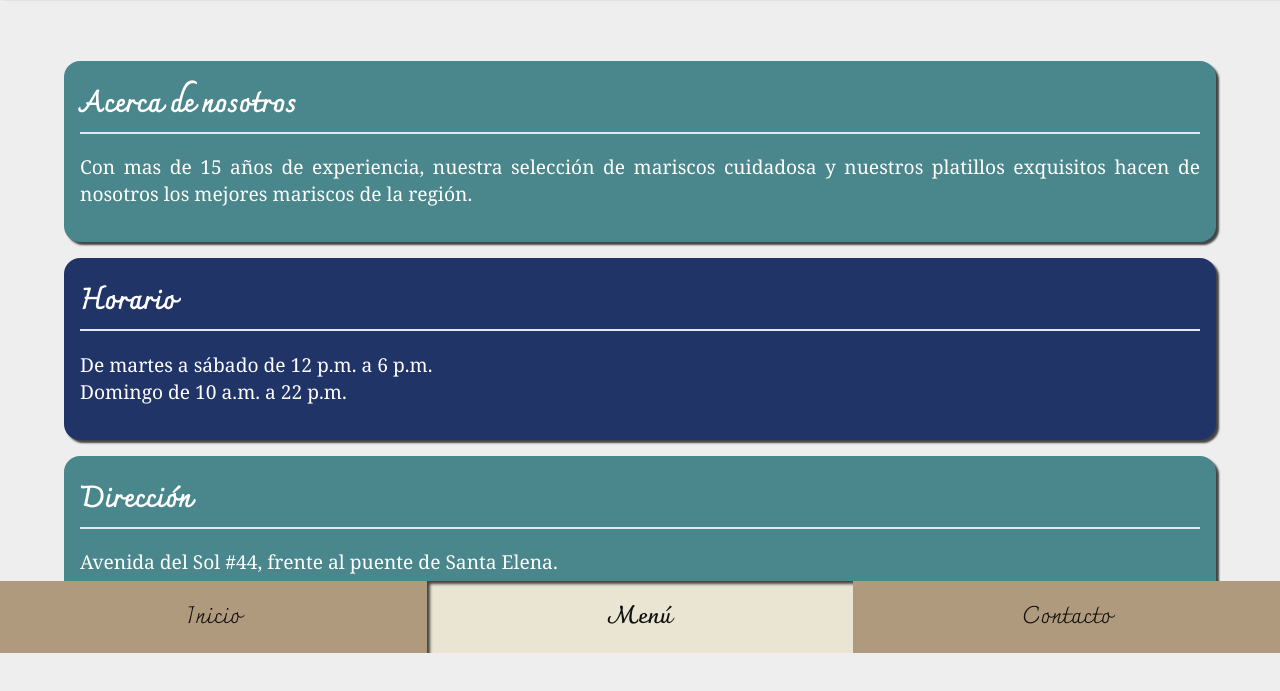
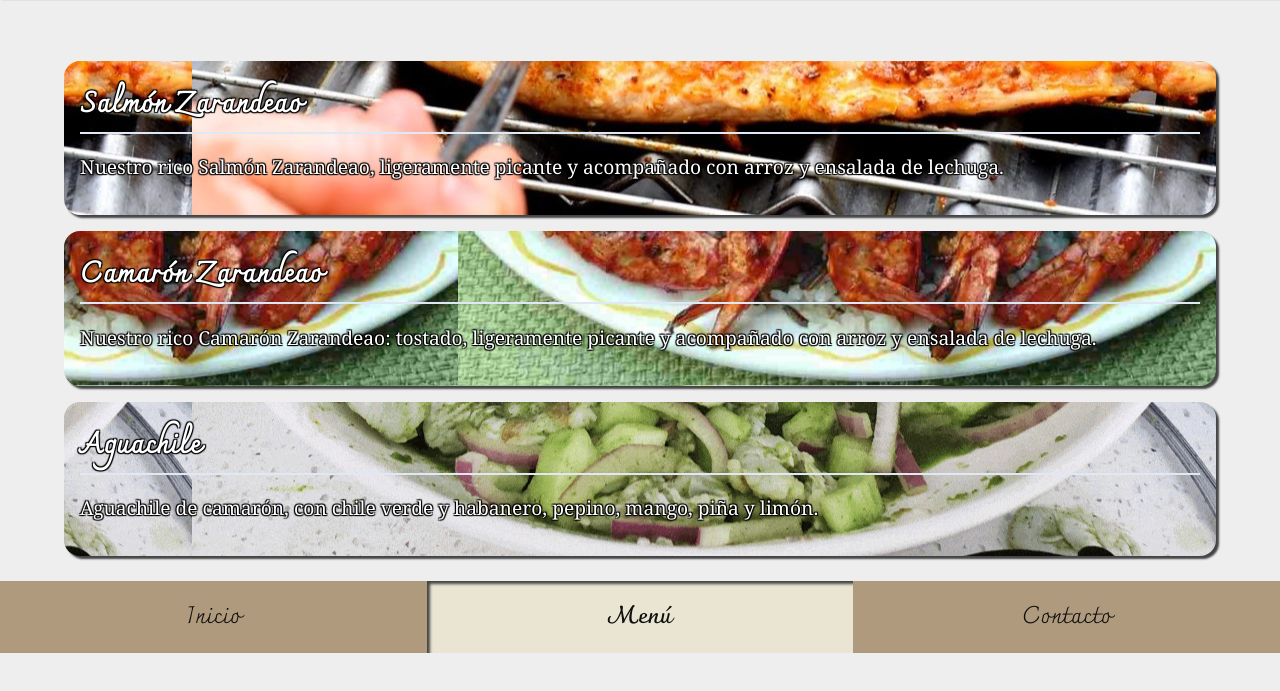
Before and after one commit to ralberrto/restaurant-page, a website built with webpack: page dist/index.html in a window 1280 px wide. Both pictures are taken after a click on the button "Menú". Shown: the part 147-838 px from the top of the page. Built offline with nearby package versions, Linux system fonts and the light colour scheme.

Commit message:
Add menu page and make menu tab functional

```diff
--- a/src/index.js
+++ b/src/index.js
@@ -1,5 +1,6 @@
 import "./style.css";
 import * as home from "./home";
+import * as menu from "./menu";
 
 const container = document.querySelector("div#container");
 const btns = document.querySelectorAll("footer button");
@@ -12,18 +13,28 @@ const clearContainer = function() {
     container.innerHTML = "";
 };
 
+const clearAll = function() {
+    makeBtnsInactive();
+    clearContainer();
+};
+
 const homeAction = function() {
-    makeBtnsInactive();
+    clearAll();
     this.classList.add("active");
-    clearContainer();
     container.append(home.genContent());
+};
+
+const menuAction = function() {
+    clearAll();
+    this.classList.add("active");
+    container.append(menu.genContent());
 };
 
 const homeBtn = document.querySelector("button#home");
 homeBtn.onclick = homeAction;
 
 const menuBtn = document.querySelector("button#menu");
-menuBtn.onclick = homeAction;
+menuBtn.onclick = menuAction;
 
 const contactBtn = document.querySelector("button#contact");
 contactBtn.onclick = homeAction;
--- /dev/null
+++ b/src/menu.js
@@ -0,0 +1,62 @@
+import fish from "./images/salmon.jpg";
+import shrimp from "./images/camaron.jpg";
+import aguachile from "./images/aguachile.gif";
+
+const makeHeader = function() {
+    const hdr = document.createElement("header");
+    const h1 = document.createElement("h1");
+    h1.textContent = "Mariscos que llenan tu corazón";
+    hdr.appendChild(h1);
+    return hdr;
+};
+
+const makeCard = function(title, text, imgSrc) {
+    const card = document.createElement("div");
+    card.style.backgroundImage = `url(${imgSrc})`;
+    card.style.backgroundPosition = "bottom right";
+    const titleBox = document.createElement("h2");
+    titleBox.textContent = title;
+    const body = document.createElement("p");
+    body.innerHTML = text;
+    card.appendChild(titleBox);
+    const line = document.createElement("hr");
+    card.appendChild(line);
+    card.appendChild(body);
+    return card;
+};
+
+const makeMenuSection = function() {
+    const section = document.createElement("section");
+
+    const descriptionCrd = makeCard(
+        "Salmón Zarandeao",
+        "Nuestro rico Salmón Zarandeao, ligeramente picante y acompañado con arroz y ensalada de lechuga.",
+        fish
+        );
+    section.appendChild(descriptionCrd);
+
+    const hoursCrd = makeCard(
+        "Camarón Zarandeao",
+        "Nuestro rico Camarón Zarandeao: tostado, ligeramente picante y acompañado con arroz y ensalada de lechuga.",
+        shrimp
+    );
+    section.appendChild(hoursCrd);
+
+    const locationCard = makeCard(
+        "Aguachile",
+        "Aguachile de camarón, con chile verde y habanero, pepino, mango, piña y limón.",
+        aguachile
+    )
+    section.appendChild(locationCard);
+
+    return section;
+};
+
+const genContent = function() {
+    const cont = document.createElement("div");
+    cont.appendChild(makeHeader());
+    cont.appendChild(makeMenuSection());
+    return cont;
+};
+
+export {genContent};
--- a/src/style.css
+++ b/src/style.css
@@ -18,7 +18,7 @@
     --sand: #AF9A7D;
     --light-sand: #EAE5D2;
 
-    --footer-height: 9vh;
+    --footer-height: max(9vh, 60px);
 }
 
 * {
@@ -80,6 +80,10 @@ section > div {
     box-shadow: 3px 3px 2px var(--dark-gray);
     text-align: justify;
     margin-bottom: 1rem;
+    text-shadow: 1px 1px 1px black,
+        1px -1px 1px black,
+        -1px 1px 1px black,
+        -1px -1px 1px black;
 }
 
 section > div > hr {
```
Also changed, not shown: src/contact.js (added), src/images/aguachile.gif (added), src/images/camaron.jpg (added), src/images/salmon.jpg (added).
